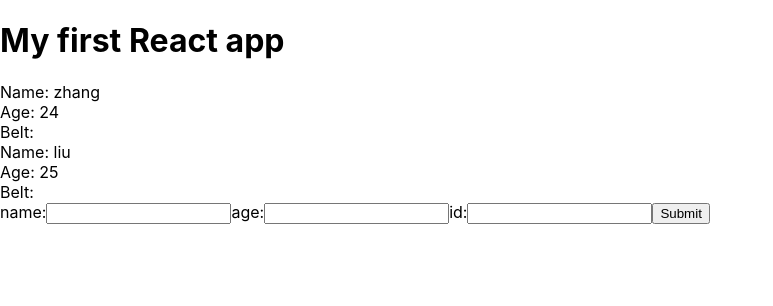
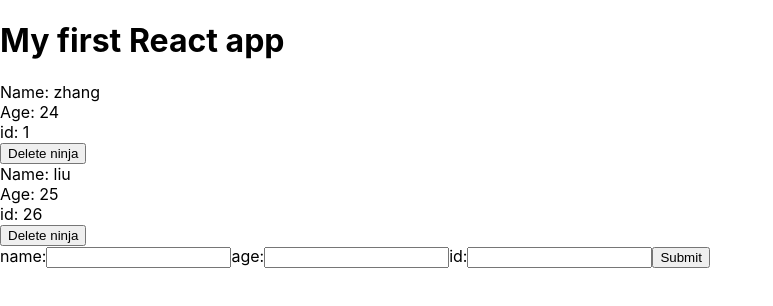
Before and after one commit to no744634936/learn_react, a React (Create React App) app: page / in a window 1280 px wide. Shown: the top 306 px of the page, without its empty margins (0-773 px from the left). Built offline with nearby package versions, Linux system fonts and the light colour scheme.

Commit message:
first commit

```diff
--- a/src/App.js
+++ b/src/App.js
@@ -21,11 +21,25 @@
     });
 
   }
+
+  //id 就是每个 哈希元素的key
+  deleteNinja=(id)=>{
+    //记住一定不能直接修改state,一定使用非破坏性方法(non destructive method)
+    //这种写法就等于把ninja.id相同的都删除了。 id等于哈希元素的key的值
+
+    let ninjas = this.state.ninjas.filter(ninja=>{
+      return ninja.id !==id
+    })
+    this.setState({
+      ninjas:ninjas,
+    });
+  }
+
   render() {
     return (
       <div className="App">
         <h1>My first React app</h1>
-        <Ninjas ninjas={this.state.ninjas}/>
+        <Ninjas deleteNinja={this.deleteNinja} ninjas={this.state.ninjas}/>
         <AddNinja addNinja={this.addNinja}></AddNinja>
       </div>
     );
--- a/src/components/Ninjas.js
+++ b/src/components/Ninjas.js
@@ -2,25 +2,19 @@
 
 //funcitonal component 不用导入{ Component }  没有state，没有render方法,没有this
 const Ninjas=(props)=>{
-    const { ninjas } = props;
-    // const ninjaList=ninjas.map((ninja,index)=>{
-    //     if(ninja.age>15){
-    //         return (
-    //             <div className="ninja" key={index}>
-    //               <div>Name: { ninja.name }</div>
-    //               <div>Age: { ninja.age }</div>
-    //               <div>Belt: {ninja.belt }</div>
-    //             </div>
-    //         )
-    //     }
-    // });
+    const { ninjas,deleteNinja } = props;
+
     const ninjaList=ninjas.map((ninja,index)=>{
         return ninja.age>15?
-             (
+            (
                 <div className="ninja" key={index}>
                   <div>Name: { ninja.name }</div>
                   <div>Age: { ninja.age }</div>
-                  <div>Belt: {ninja.belt }</div>
+                  <div>id: {ninja.id }</div>
+                  {/* 因为deleteNinja方法带有id参数，有参数就得带括号，有括号就是立即被执行的 */}
+                  {/* 而不是点击之后才执行，这个时候可以使用匿名函数 */}
+                  {/* 所以这种方法不行 <button onClick={deleteNinja(ninja.id)}>Delete ninja</button> */}
+                  <button onClick={()=>{deleteNinja(ninja.id)}}>Delete ninja</button>
                 </div>
             ):null;
     });
```
Also changed, not shown: explain.txt.
